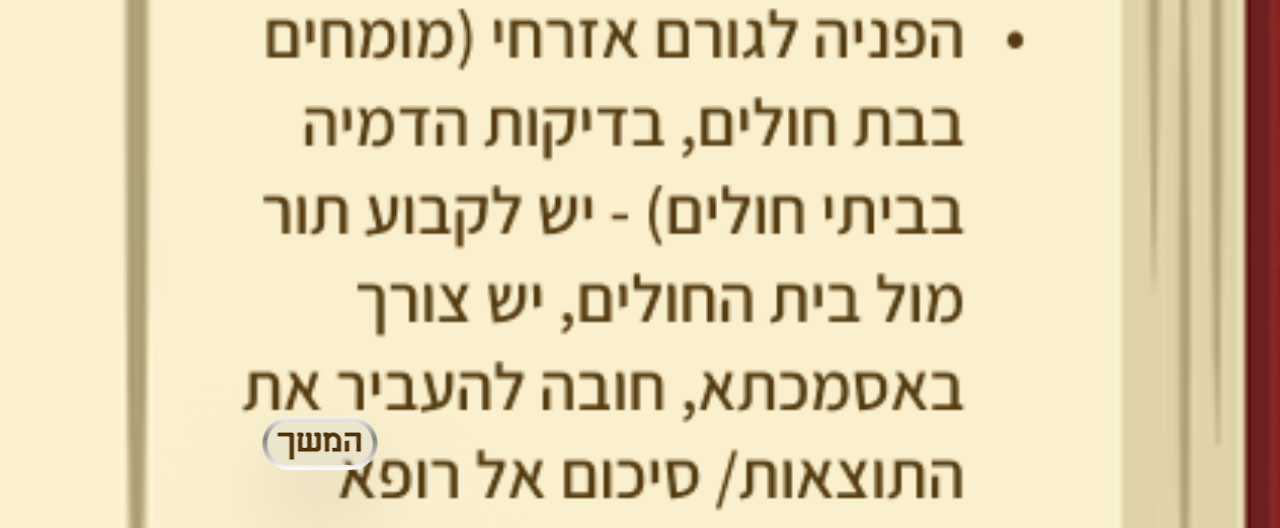
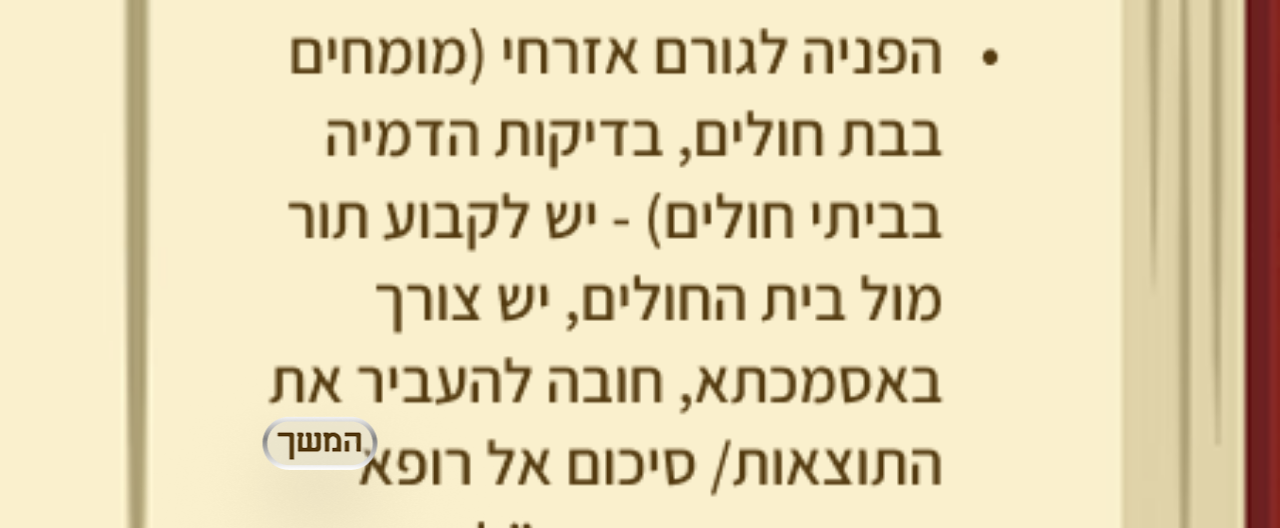
Before and after one commit to guyleeneuman/lomdatMedical828, a plain HTML site: page 51.html in a window 1280 px wide. Shown: the part 272-800 px from the top of the page. Drawn offline with Linux system fonts and the light colour scheme; files whose address does not match are found by name.

Commit message:
Add files via upload

```diff
--- a/51.html
+++ b/51.html
@@ -20,8 +20,8 @@
 </html>
 <style>
 .text {
-    top:26%;
-    width: 75%;
+    top:29%;
+    width: 70%;
 }
 </style>
 
```
